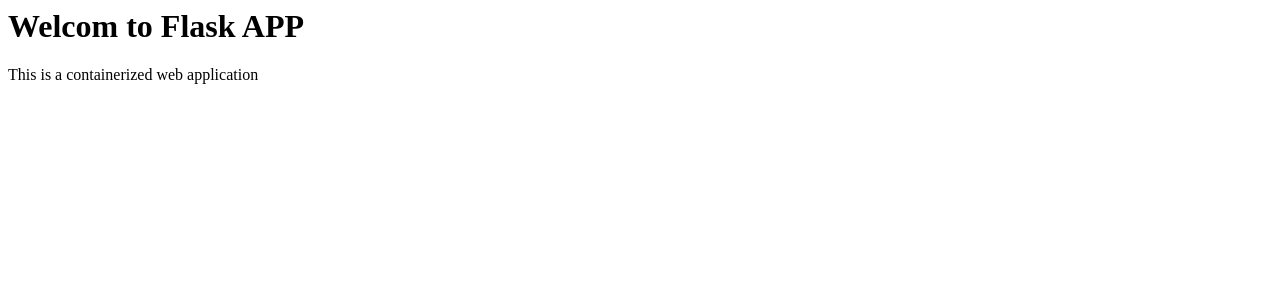
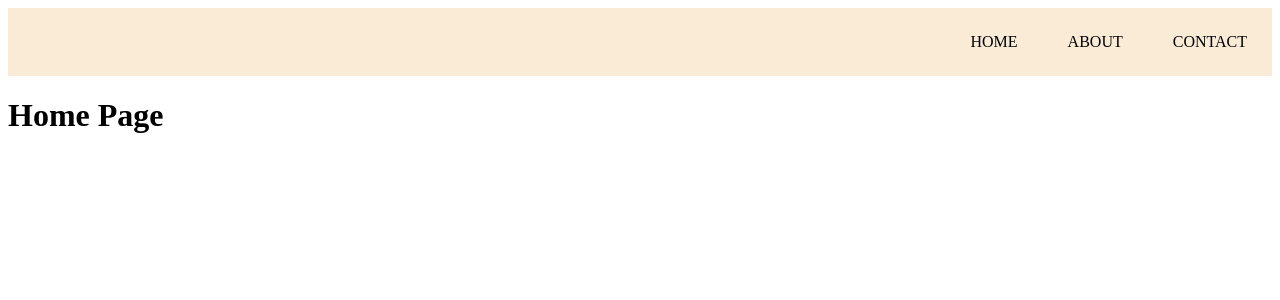
Before and after one commit to Mitul9703/endsemfs, a Flask app: page / in a window 1280 px wide. Shown: the top 300 px of the page. Run offline with Flask 3, Linux system fonts and the light colour scheme.

Commit message:
Update index.html

```diff
--- a/templates/index.html
+++ b/templates/index.html
@@ -1,2 +1,18 @@
-<h1> Welcom to Flask APP </h1>
-<p>This is a containerized web application</p>
+<head>
+    <link rel="stylesheet" href="{{ url_for('static', filename='css/styles.css') }}">
+</head>
+<header>
+    <div>
+        HOME
+    </div>
+    <div>
+        ABOUT
+    </div>
+    <div>
+        CONTACT
+    </div>
+</header>
+
+<body>
+    <h1> Home Page</h1>
+</body>
```
